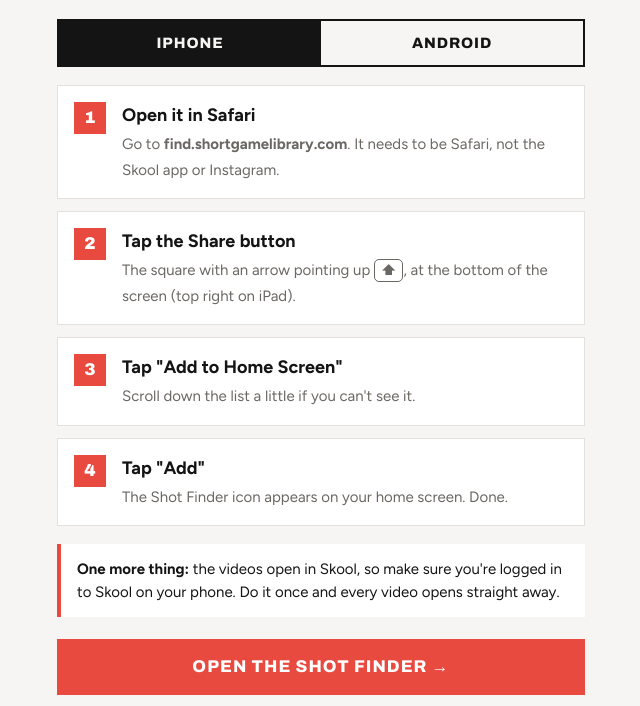
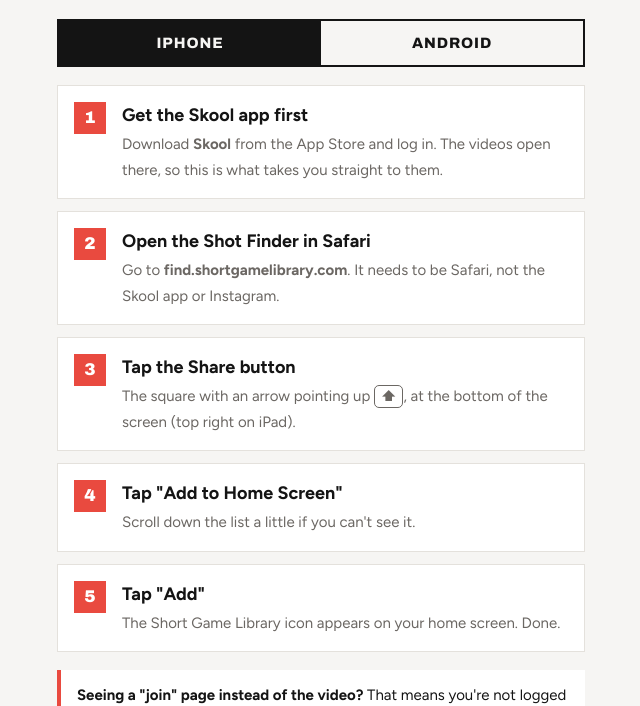
Before and after one commit to ScottMcClure03/scott, a plain HTML site: page install.html in a window 1280 px wide. Shown: the part 251-957 px from the top of the page, without its empty margins (319-959 px from the left). Drawn offline with Linux system fonts and the light colour scheme.

Commit message:
Add files via upload

```diff
--- a/install.html
+++ b/install.html
@@ -62,20 +62,22 @@
   </div>
 
   <ol id="ios">
-    <li><b>Open it in Safari</b><span>Go to <strong>find.shortgamelibrary.com</strong>. It needs to be Safari, not the Skool app or Instagram.</span></li>
+    <li><b>Get the Skool app first</b><span>Download <strong>Skool</strong> from the App Store and log in. The videos open there, so this is what takes you straight to them.</span></li>
+    <li><b>Open the Shot Finder in Safari</b><span>Go to <strong>find.shortgamelibrary.com</strong>. It needs to be Safari, not the Skool app or Instagram.</span></li>
     <li><b>Tap the Share button</b><span>The square with an arrow pointing up <span class="ico">⬆</span>, at the bottom of the screen (top right on iPad).</span></li>
     <li><b>Tap "Add to Home Screen"</b><span>Scroll down the list a little if you can't see it.</span></li>
-    <li><b>Tap "Add"</b><span>The Shot Finder icon appears on your home screen. Done.</span></li>
+    <li><b>Tap "Add"</b><span>The Short Game Library icon appears on your home screen. Done.</span></li>
   </ol>
 
   <ol id="android" hidden>
-    <li><b>Open it in Chrome</b><span>Go to <strong>find.shortgamelibrary.com</strong>.</span></li>
+    <li><b>Get the Skool app first</b><span>Download <strong>Skool</strong> from the Play Store and log in. The videos open there, so this is what takes you straight to them.</span></li>
+    <li><b>Open the Shot Finder in Chrome</b><span>Go to <strong>find.shortgamelibrary.com</strong>.</span></li>
     <li><b>Tap the menu</b><span>The three dots <span class="ico">⋮</span> in the top right corner.</span></li>
     <li><b>Tap "Install app"</b><span>On some phones it says "Add to Home screen" instead. Either one works.</span></li>
-    <li><b>Tap "Install"</b><span>The Shot Finder icon appears on your home screen. Done.</span></li>
+    <li><b>Tap "Install"</b><span>The Short Game Library icon appears on your home screen. Done.</span></li>
   </ol>
 
-  <p class="note"><b>One more thing:</b> the videos open in Skool, so make sure you're logged in to Skool on your phone. Do it once and every video opens straight away.</p>
+  <p class="note"><b>Seeing a "join" page instead of the video?</b> That means you're not logged in to Skool on this phone. Open the Skool app, log in, and try again.</p>
 
   <a class="btn" href="/">Open the Shot Finder →</a>
 </div>
```
